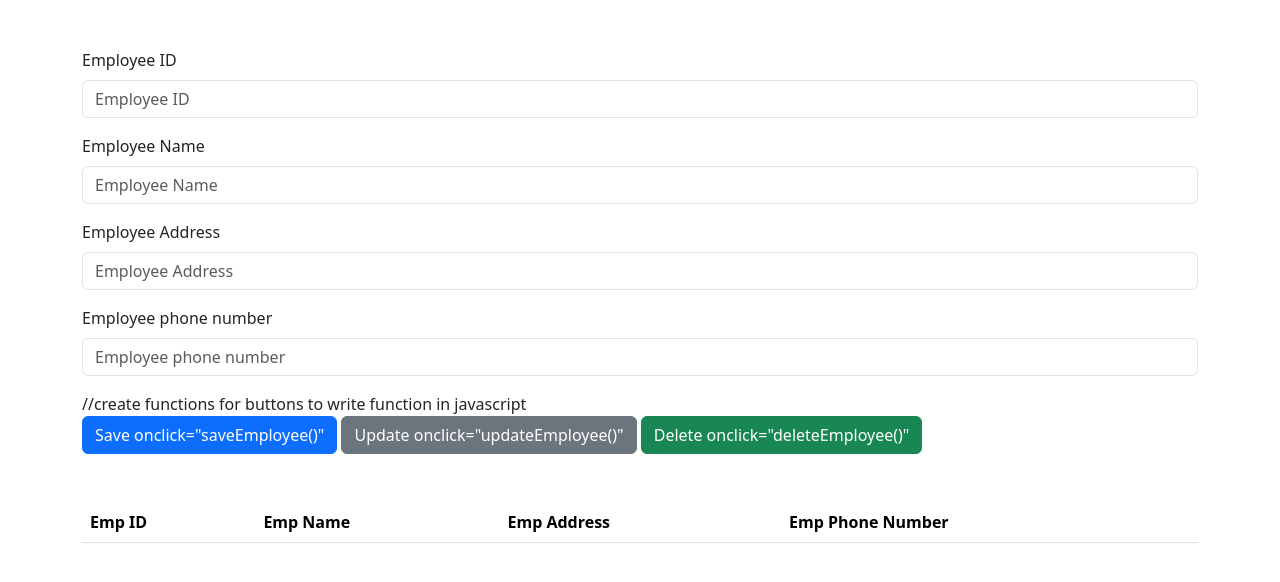
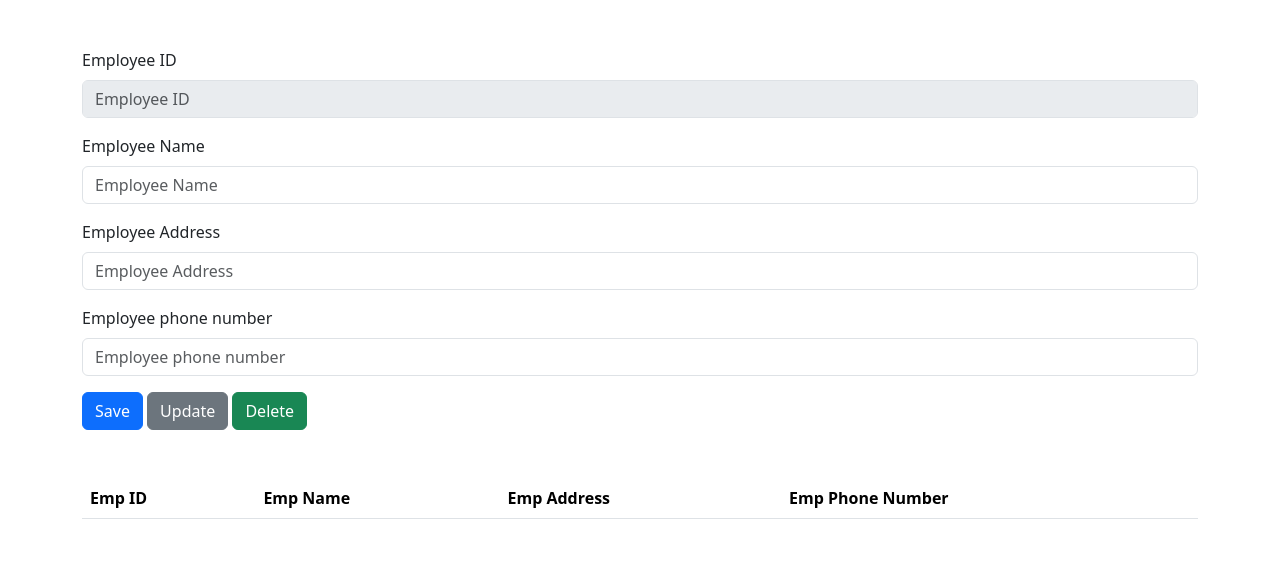
Before and after one commit to ImashaKumarasinghe/EmployeeMS_frontend, a plain HTML site: page index.html in a window 1280 px wide. Drawn offline with nearby package versions, Linux system fonts and the light colour scheme.

Commit message:
create functions for save employee buttons

```diff
--- a/index.html
+++ b/index.html
@@ -14,7 +14,7 @@
 <div class="container" mt="6" col="6">
     <div class="mb-3">
         <label for="exampleFormControlInput1" class="form-label">Employee ID</label>
-        <input type="text" class="form-control" id="exampleFormControlInput1" placeholder="Employee ID">
+        <input type="text" disabled class="form-control" id="exampleFormControlInput1" placeholder="Employee ID">
     </div>
     <div class="mb-3">
         <label for="exampleFormControlInput2" class="form-label">Employee Name</label>
@@ -28,11 +28,11 @@
         <label for="exampleFormControlInput4" class="form-label">Employee phone number</label>
         <input type="number" class="form-control" id="exampleFormControlInput4" placeholder="Employee phone number">
     </div>
-//create functions for buttons to write function in javascript
+
     <div>
-        <button type="button" class="btn btn-primary">Save onclick="saveEmployee()"</button>
-        <button type="button" class="btn btn-secondary">Update onclick="updateEmployee()"</button>
-        <button type="button" class="btn btn-success">Delete onclick="deleteEmployee()"</button>
+        <button type="button" class="btn btn-primary" onclick="saveEmployee()">Save</button>
+        <button type="button" class="btn btn-secondary" onclick="updateEmployee()">Update</button>
+        <button type="button" class="btn btn-success" onclick="deleteEmployee()">Delete </button>
     </div>
 
     <br><br>
--- a/js/Employee.js
+++ b/js/Employee.js
@@ -1 +1,11 @@
 //to write all functions
+
+
+
+function saveEmployee(){
+let name=$('#exampleFormControlInput2').val();
+let address=$('#exampleFormControlInput3').val();
+let number=$('#exampleFormControlInput4').val();
+
+console.log(name);
+}
```
